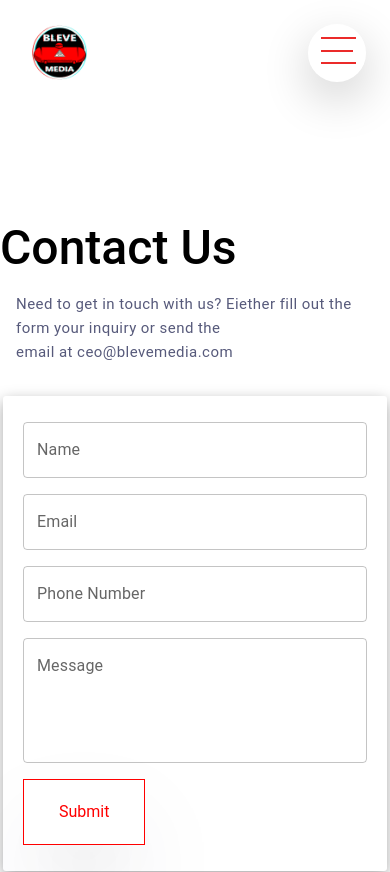
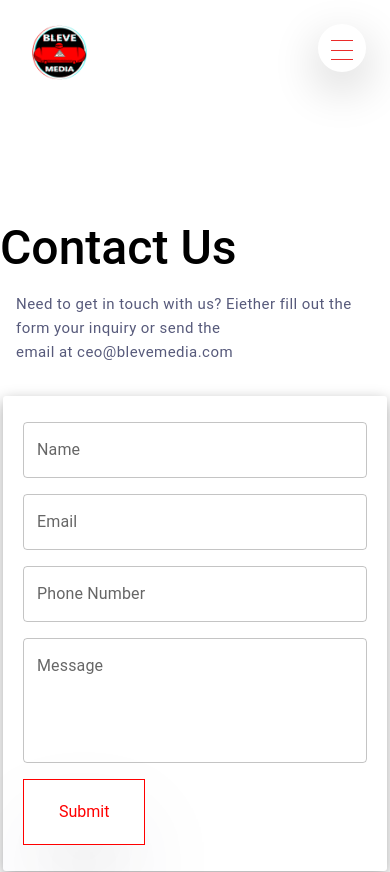
Before and after one commit to aliezaheer/bleve, a Next.js app: page /contact in a window 390 px wide. Shown: the top 872 px of the page. Built offline with nearby package versions, Linux system fonts and the light colour scheme.

Commit message:
swiper slider pkg and css fix

```diff
--- a/app/layout.jsx
+++ b/app/layout.jsx
@@ -1,5 +1,6 @@
 import Head from "next/head";
 import Navbar from "../components/Navbar";
+
 import "../styles/globals.css";
 
 import { Inter } from "next/font/google";
--- a/components/HomePage/AllServices.jsx
+++ b/components/HomePage/AllServices.jsx
@@ -4,7 +4,7 @@
 
 const AllServices = () => {
   return (
-    <div id="about">
+    <div id="about" className="hidden lg:block">
       <h2 className="text-matchingTextPink text-6xl font-bold text-center mt-10">
         Our Services
       </h2>
--- a/components/HomePage/BeforeFooter.jsx
+++ b/components/HomePage/BeforeFooter.jsx
@@ -2,13 +2,16 @@
 
 const BeforeFooter = () => {
   return (
+    <>
       <div className="flex flex-wrap md:flex-nowrap justify-around items-center bg-white text-black h-60">
         <div>
           <h2 className="text-3xl ">
             Get done <br />
             Your next
             <br />
-          <span className="text-hoverRed text-5xl font-bold pl-3">Project</span>
+            <span className="text-hoverRed text-5xl font-bold pl-3">
+              Project
+            </span>
             <br />
             <span className=""> With Us</span>
           </h2>
@@ -24,6 +27,7 @@
           </Link>
         </div>
       </div>
+    </>
   );
 };
 
--- /dev/null
+++ b/components/sliders/ServicesSlider.jsx
@@ -0,0 +1,36 @@
+import React, { useRef, useState } from "react";
+// Import Swiper React components
+import { Swiper, SwiperSlide } from "swiper/react";
+
+// Import Swiper styles
+import "swiper/css";
+import "swiper/css/pagination";
+
+// import required modules
+import { Pagination } from "swiper/modules";
+
+export default function ServicesSlider() {
+  return (
+    <div className="slider-body">
+      <Swiper
+        slidesPerView={3}
+        spaceBetween={30}
+        pagination={{
+          clickable: true,
+        }}
+        modules={[Pagination]}
+        className="mySwiper"
+      >
+        <SwiperSlide>Slide 1</SwiperSlide>
+        <SwiperSlide>Slide 2</SwiperSlide>
+        <SwiperSlide>Slide 3</SwiperSlide>
+        <SwiperSlide>Slide 4</SwiperSlide>
+        <SwiperSlide>Slide 5</SwiperSlide>
+        <SwiperSlide>Slide 6</SwiperSlide>
+        <SwiperSlide>Slide 7</SwiperSlide>
+        <SwiperSlide>Slide 8</SwiperSlide>
+        <SwiperSlide>Slide 9</SwiperSlide>
+      </Swiper>
+    </div>
+  );
+}
--- a/package.json
+++ b/package.json
@@ -19,6 +19,7 @@
     "postcss": "8.4.24",
     "react": "18.2.0",
     "react-burger-menu": "^3.0.9",
+    "swiper": "^10.0.4",
     "tailwindcss": "3.3.2"
   }
 }
--- a/styles/globals.css
+++ b/styles/globals.css
@@ -397,8 +397,8 @@
   }
 
   .navigation__button {
-    height: 3.6rem;
-    width: 3.6rem;
+    height: 3rem;
+    width: 3rem;
   }
 
   .navigation__background {
@@ -407,8 +407,26 @@
   }
 
   .navigation__icon {
-    width: 2rem;
+    width: 1.4rem;
+    height: 1px;
     margin-top: 1.6rem;
+  }
+
+  .navigation__icon,
+  .navigation__icon::before,
+  .navigation__icon::after {
+    display: inline-block;
+    width: 1.4rem;
+    height: 1px;
+    background-color: #eb2b2a;
+  }
+
+  .navigation__icon::after {
+    top: 0.6rem;
+  }
+
+  .navigation__icon::before {
+    top: -0.6rem;
   }
 }
 
```
Also changed, not shown: 1 other file (tests, documents, lock files or other folders). Lines whose indentation alone changed are shown as unchanged.
